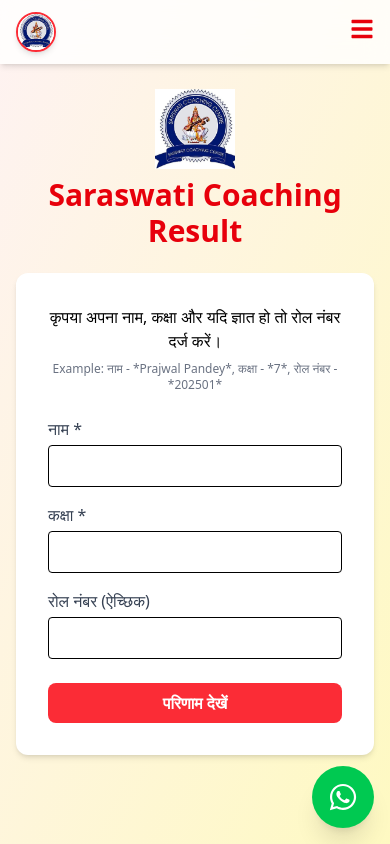
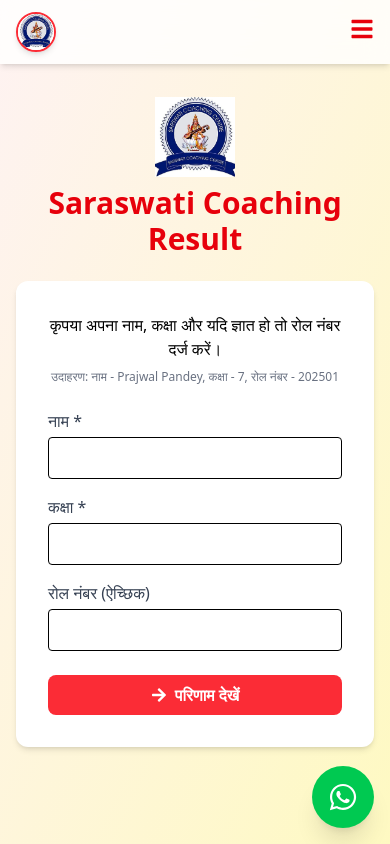
Before and after one commit to anurag24-26/clientsite2, a React (Vite) app: page /checkresult in a window 390 px wide. Shown: the top 844 px of the page. Built offline with nearby package versions, Linux system fonts and the light colour scheme.

Commit message:
✨ Enhance result view UI: Added responsive buttons for View Another Result and Download PDF,improved layout and styling

```diff
--- a/src/components/CheckResult.jsx
+++ b/src/components/CheckResult.jsx
@@ -1,5 +1,11 @@
 import React, { useState } from "react";
-import { FaCheckCircle, FaTimesCircle, FaDownload } from "react-icons/fa";
+import {
+  FaCheckCircle,
+  FaTimesCircle,
+  FaDownload,
+  FaSyncAlt,
+  FaArrowRight,
+} from "react-icons/fa";
 import axios from "axios";
 import logo from "../assets/logo12.jpg";
 
@@ -9,14 +15,17 @@
   const [rollNo, setRollNo] = useState("");
   const [result, setResult] = useState(null);
   const [error, setError] = useState("");
+  const [loading, setLoading] = useState(false);
 
   const handleSubmit = async (e) => {
     e.preventDefault();
     setError("");
     setResult(null);
+    setLoading(true);
 
     if (!name || !studentClass) {
-      setError("❌ कृपया नाम और कक्षा अनिवार्य रूप से भरें।");
+      setError("कृपया नाम और कक्षा अनिवार्य रूप से भरें।");
+      setLoading(false);
       return;
     }
 
@@ -33,7 +42,9 @@
       );
       setResult(res.data);
     } catch (err) {
-      setError("❌ परिणाम नहीं मिला। कृपया नाम और कक्षा जांचें।");
+      setError("परिणाम नहीं मिला। कृपया नाम और कक्षा जांचें।");
+    } finally {
+      setLoading(false);
     }
   };
 
@@ -58,7 +69,7 @@
   };
 
   const handleDownloadPDF = () => {
-    window.print(); // Simple print trigger, can be replaced with `jspdf` for advanced PDFs
+    window.print();
   };
 
   return (
@@ -79,7 +90,7 @@
             कृपया अपना नाम, कक्षा और यदि ज्ञात हो तो रोल नंबर दर्ज करें।
           </p>
           <p className="text-xs text-center text-gray-500 mb-6">
-            Example: नाम - *Prajwal Pandey*, कक्षा - *7*, रोल नंबर - *202501*
+            उदाहरण: नाम - Prajwal Pandey, कक्षा - 7, रोल नंबर - 202501
           </p>
 
           <div className="mb-4">
@@ -111,11 +122,25 @@
               className="mt-1 w-full border rounded px-3 py-2 focus:outline-none focus:ring-2 focus:ring-yellow-400"
             />
           </div>
+
           <button
             type="submit"
-            className="w-full bg-red-500 hover:bg-red-600 text-white font-semibold py-2 rounded-lg"
+            disabled={loading}
+            className={`w-full ${
+              loading ? "bg-gray-400" : "bg-red-500 hover:bg-red-600"
+            } text-white font-semibold py-2 rounded-lg flex items-center justify-center gap-2 transition`}
           >
-            परिणाम देखें
+            {loading ? (
+              <>
+                <FaSyncAlt className="animate-spin" />
+                जांच हो रही है...
+              </>
+            ) : (
+              <>
+                <FaArrowRight />
+                परिणाम देखें
+              </>
+            )}
           </button>
         </form>
       )}
@@ -138,7 +163,7 @@
               (बड़ोदा बैंक के सामने, बड़गो)
             </p>
             <p className="text-gray-800 mt-2 font-semibold">
-              📘 Unit Test - June 2025
+              Unit Test - June 2025
             </p>
           </div>
 
@@ -157,6 +182,7 @@
           </p>
 
           <hr className="my-3" />
+
           <div className="space-y-2">
             {result.marks.physics > 0 && (
               <p>
@@ -192,15 +218,16 @@
           <div className="mt-8 flex flex-col sm:flex-row justify-center sm:justify-between items-center gap-4 print:hidden">
             <button
               onClick={resetForm}
-              className="bg-yellow-400 hover:bg-yellow-500 text-black font-semibold px-5 py-2 rounded-lg shadow-md transition duration-300"
+              className="bg-yellow-400 hover:bg-yellow-500 text-black font-semibold px-5 py-2 rounded-lg shadow-md transition duration-300 flex items-center gap-2"
             >
-              🔁 दूसरा परिणाम देखें
+              <FaSyncAlt />
+              दूसरा परिणाम देखें
             </button>
             <button
               onClick={handleDownloadPDF}
               className="bg-green-600 hover:bg-green-700 text-white font-semibold px-5 py-2 rounded-lg shadow-md transition duration-300 flex items-center gap-2"
             >
-              <FaDownload className="text-lg" />
+              <FaDownload />
               PDF निकालें
             </button>
           </div>
```
